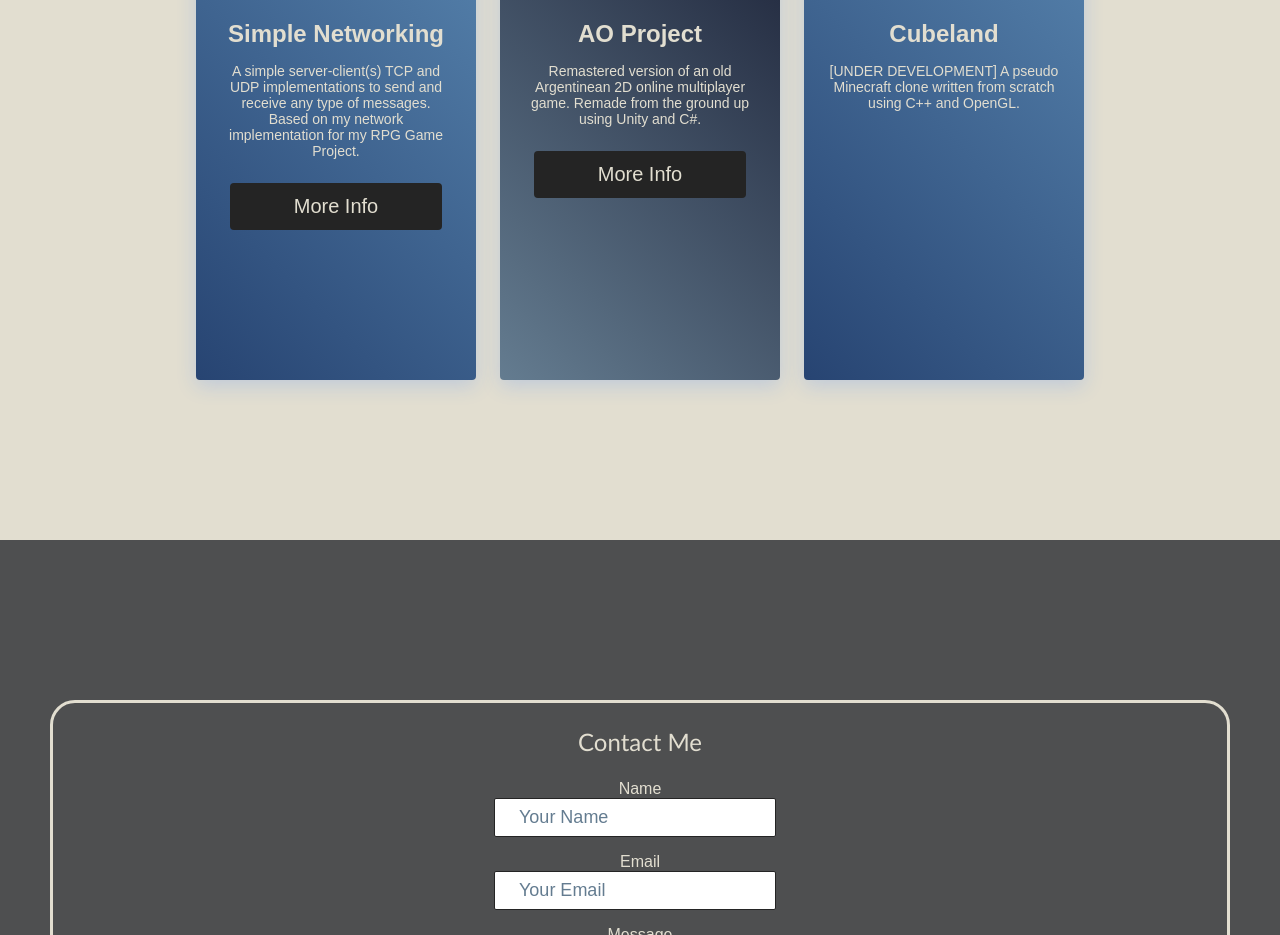
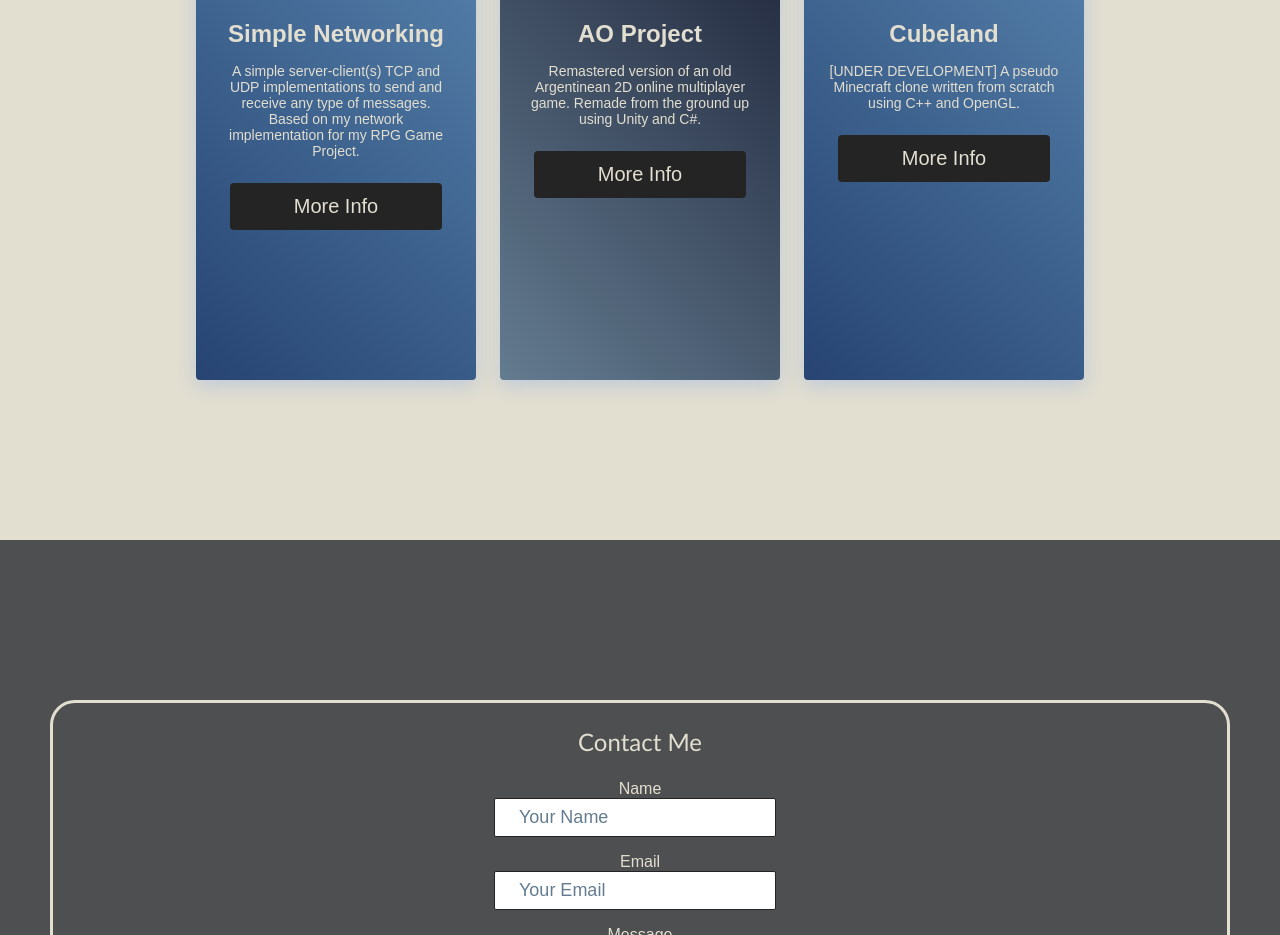
Before and after one commit to santiago0411/portfolio-website, a React (Create React App) app: page /#/ in a window 1280 px wide. Shown: the part 1120-2055 px from the top of the page. Built offline with nearby package versions, Linux system fonts and the light colour scheme.

Commit message:
Fixed Cubeland More Info button

```diff
--- a/src/components/ProjectsHighlights.js
+++ b/src/components/ProjectsHighlights.js
@@ -23,10 +23,10 @@ function ProjectsHighlights(langData) {
 
     const projectThree = {
         cardTo: langData.ProjectThree.LinkTo,
-        toNewTab: false,
+        toNewTab: true,
         cardTitle: langData.ProjectThree.Title,
         cardDescription: langData.ProjectThree.Description,
-        buttonText: null
+        buttonText: langData.ProjectHighlightButtonText
     }
 
     return (
```
